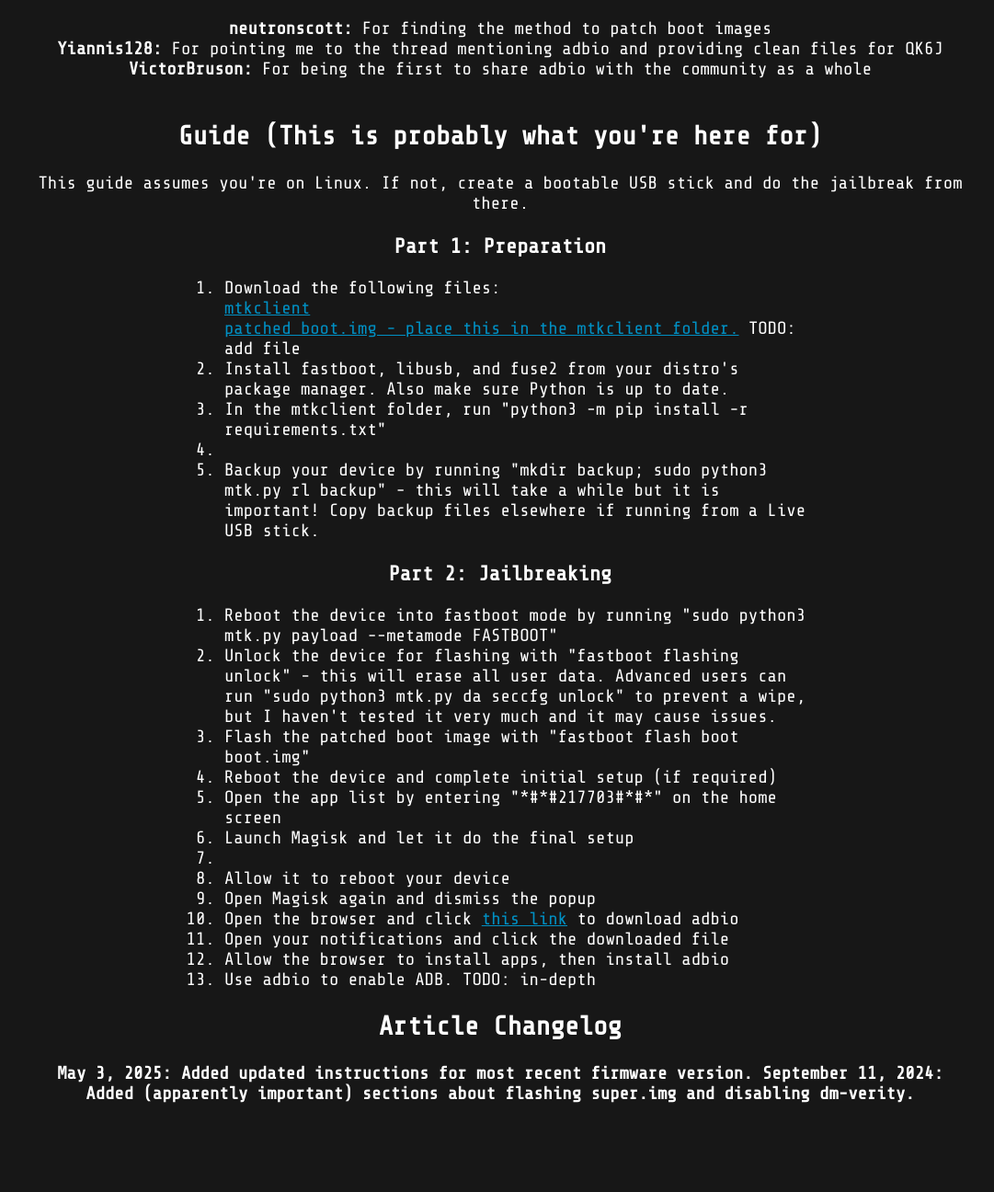
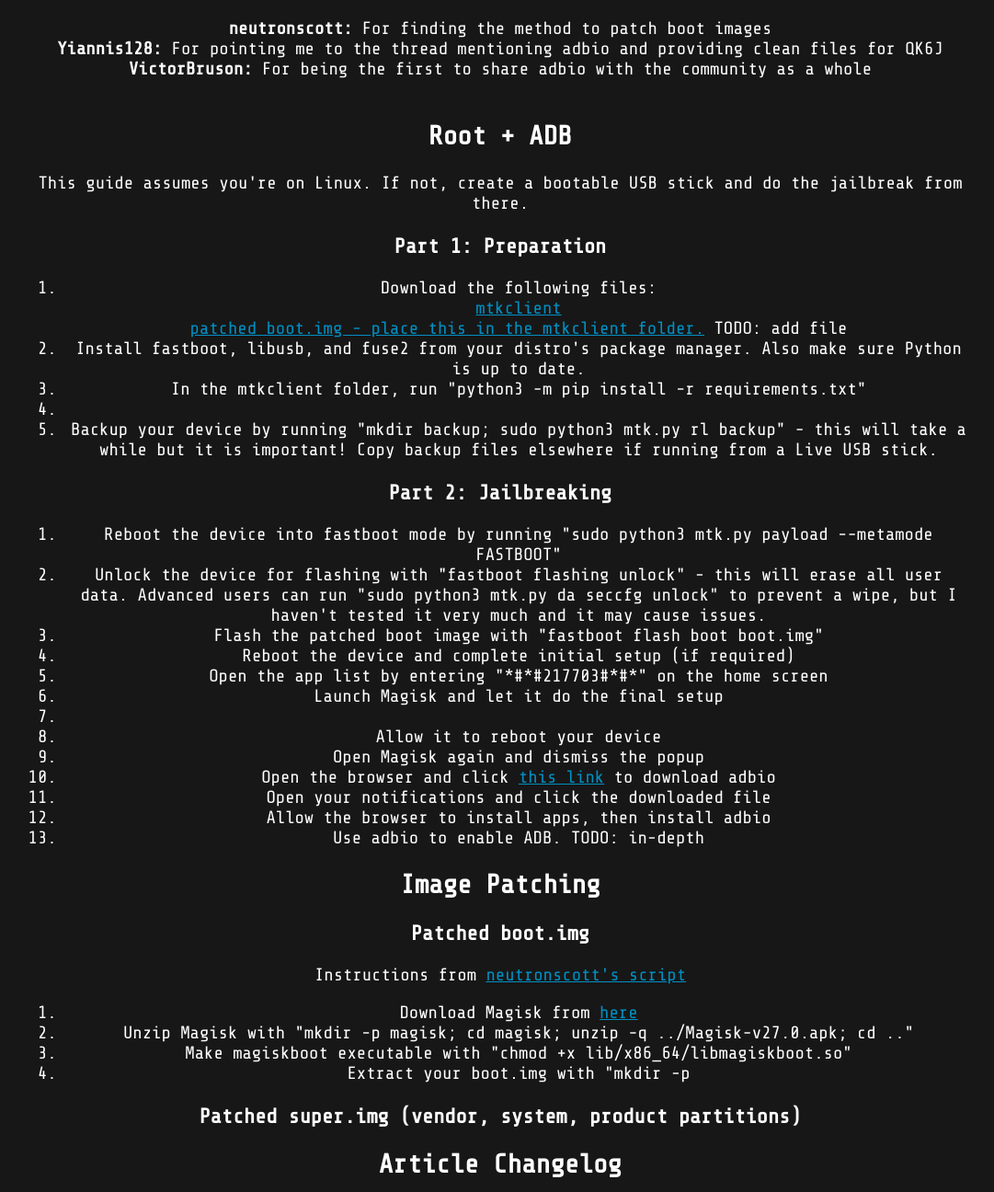
Before and after one commit to stene-xyz/web, a website: page public/flip2/index.html in a window 1280 px wide. Shown: the part 424-1720 px from the top of the page at 92% size, without its empty margins (96-1177 px from the left). Drawn offline with nearby package versions, Linux system fonts and the light colour scheme.

Commit message:
Update guide more but also start on AIO flip2 kitchen

```diff
--- a/public/flip2/index.html
+++ b/public/flip2/index.html
@@ -3,11 +3,19 @@
 	<head>
 		<title>stene.xyz</title>
 		<link href="/styles/global.css" rel="stylesheet" type="text/css">
+		<style>
+			ol {
+				max-width: 50vw
+				text-align: left;
+				margin-left: auto;
+				margin-right: auto;
+			}
+		</style>
 	</head>
 	<body style="overflow: scroll">
 		<div class="content animate-opacity">
 			<h1>stene.xyz</h1>
-      <h2 class="purple" id="tagline">TCL Flip 2 Jailbreak (QK6J Firmware Version)</h2>
+			<h2 class="purple" id="tagline">TCL Flip 2/Flip Go Guide (QK6J Firmware Version)</h2>
 			<br><br><hr><br><br>
 
 			<h2>Special Thanks</h2>
@@ -16,11 +24,11 @@
 			<b>VictorBruson:</b> For being the first to share adbio with the community as a whole
 			<br><br>
 
-      <h2>Guide (This is probably what you're here for)</h2>
+			<h2>Root + ADB</h2>
 			This guide assumes you're on Linux. If not, create a bootable USB stick and do the jailbreak from there.
 
 			<h3>Part 1: Preparation</h3>
-      <ol style="max-width: 50vw;text-align:left;margin-left:auto;margin-right:auto;">
+			<ol>
 				<li>Download the following files:<br>
 					<a href="https://github.com/bkerler/mtkclient">mtkclient</a><br>
 					<a href="">patched boot.img - place this in the mtkclient folder.</a> TODO: add file</li>
@@ -30,7 +38,7 @@
 			</ol>
 
 			<h3>Part 2: Jailbreaking</h3>
-      <ol style="max-width: 50vw; text-align: left; margin-left: auto; margin-right: auto;">
+			<ol>
 				<li>Reboot the device into fastboot mode by running "sudo python3 mtk.py payload --metamode FASTBOOT"</li>
 				<li>Unlock the device for flashing with "fastboot flashing unlock" - this will erase all user data. Advanced users can run "sudo python3 mtk.py da seccfg unlock" to prevent a wipe, but I haven't tested it very much and it may cause issues.</li>
 				<li>Flash the patched boot image with "fastboot flash boot boot.img"</li>
@@ -45,8 +53,21 @@
 				<li>Use adbio to enable ADB. TODO: in-depth</li>
 			</ol>
 
+			<h2>Image Patching</h2>
+			<h3>Patched boot.img</h3>
+			Instructions from <a href="https://github.com/neutronscott/flip2/blob/main/create-boot">neutronscott's script</a>
+			<ol>
+				<li>Download Magisk from <a href="https://github.com/topjohnwu/Magisk/releases/download/v27.0/Magisk-v27.0.apk">here</a></li>
+				<li>Unzip Magisk with "mkdir -p magisk; cd magisk; unzip -q ../Magisk-v27.0.apk; cd .."</li>
+				<li>Make magiskboot executable with "chmod +x lib/x86_64/libmagiskboot.so"</li>
+				<li>Extract your boot.img with "mkdir -p</li>
+			</ol>
+
+			<h3>Patched super.img (vendor, system, product partitions)</h3>
+
 			<h2>Article Changelog</h2>
 			<b>May 3, 2025: Added updated instructions for most recent firmware version.
 			<b>September 11, 2024:</b> Added (apparently important) sections about flashing super.img and disabling dm-verity.
+		</div>
 	</body>
 </html>
```
Also changed, not shown: 1 other file. Lines whose indentation alone changed are shown as unchanged.
